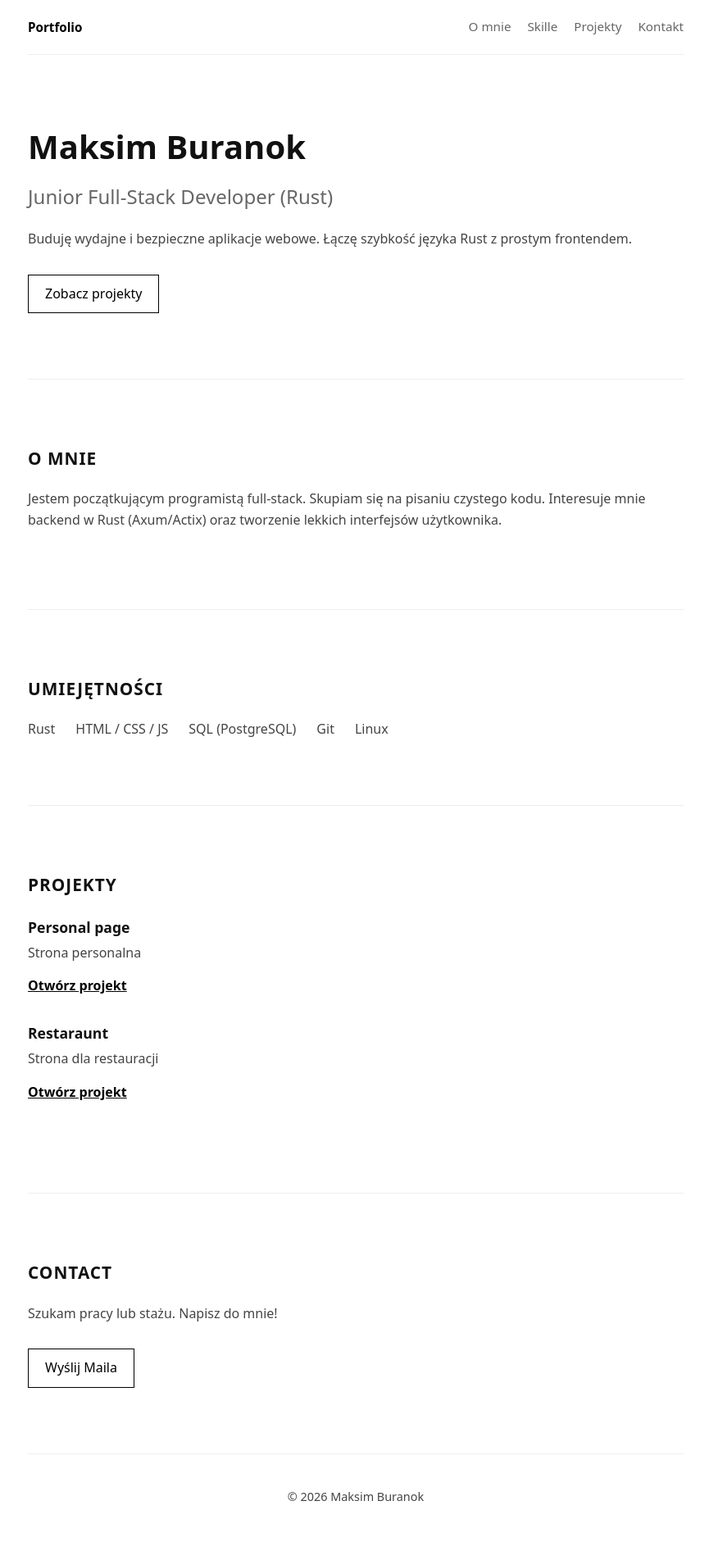
After one commit to dgmity/erasmus-projects, a PHP site: page / in a window 1280 px wide. The commit adds this page. Shown: the whole page at 82% size, without its empty margins (206-1071 px from the left). Run offline with PHP 8.4, Linux system fonts and the light colour scheme.

Commit message:
Add home page for every project

```diff
--- /dev/null
+++ b/index.html
@@ -0,0 +1,73 @@
+<!DOCTYPE html>
+<html lang="pl">
+<head>
+    <meta charset="UTF-8">
+    <meta name="viewport" content="width=device-width, initial-scale=1.0">
+    <title>Portfolio</title>
+    <link rel="stylesheet" href="style.css">
+</head>
+<body>
+
+    <div class="container">
+        <nav>
+            <a href="#" class="logo">Portfolio</a>
+            <ul class="nav-links">
+                <li><a href="#about">O mnie</a></li>
+                <li><a href="#skills">Skille</a></li>
+                <li><a href="#projects">Projekty</a></li>
+                <li><a href="#contact">Kontakt</a></li>
+            </ul>
+        </nav>
+
+        <section id="hero">
+            <h1>Maksim Buranok</h1>
+            <h2>Junior Full-Stack Developer (Rust)</h2>
+            <p>Buduję wydajne i bezpieczne aplikacje webowe. Łączę szybkość języka Rust z prostym frontendem.</p>
+            <a href="#projects" class="btn">Zobacz projekty</a>
+        </section>
+
+        <section id="about">
+            <h3>O mnie</h3>
+            <p>Jestem początkującym programistą full-stack. Skupiam się na pisaniu czystego kodu. Interesuje mnie backend w Rust (Axum/Actix) oraz tworzenie lekkich interfejsów użytkownika.</p>
+        </section>
+
+        <section id="skills">
+            <h3>Umiejętności</h3>
+            <ul class="skills-list">
+                <li>Rust</li>
+                <li>HTML / CSS / JS</li>
+                <li>SQL (PostgreSQL)</li>
+                <li>Git</li>
+                <li>Linux</li>
+            </ul>
+        </section>
+
+        <section id="projects">
+            <h3>Projekty</h3>
+
+            <div class="project-item">
+                <h4>Personal page</h4>
+                <p>Strona personalna</p>
+                <a href="/mypage/index.html" class="project-link">Otwórz projekt</a>
+            </div>
+
+            <div class="project-item">
+                <h4>Restaraunt</h4>
+                <p>Strona dla restauracji</p>
+                <a href="/restaurant/index.html" class="project-link">Otwórz projekt</a>
+            </div>
+        </section>
+
+        <section id="contact">
+            <h3>Contact</h3>
+            <p>Szukam pracy lub stażu. Napisz do mnie!</p>
+            <a href="mailto:mksbrnk@gmail.com" class="btn">Wyślij Maila</a>
+        </section>
+
+        <footer>
+            <p>&copy; 2026 Maksim Buranok</p>
+        </footer>
+    </div>
+
+</body>
+</html>
--- a/restaurant/style.css
+++ b/restaurant/style.css
@@ -82,7 +82,6 @@ main h3 {
     font-size: 22px;
     margin: 30px 0 15px 0;
     color: #2C2523;
-    border-left: 3px solid #6B1D2F;
     padding-left: 10px;
 }
 
--- /dev/null
+++ b/style.css
@@ -0,0 +1,127 @@
+* {
+    box-sizing: border-box;
+    margin: 0;
+    padding: 0;
+}
+
+html {
+    scroll-behavior: smooth;
+}
+
+body {
+    font-family: system-ui, sans-serif;
+    line-height: 1.6;
+    color: #111;
+    background: #fff;
+    padding: 0 20px;
+}
+
+.container {
+    max-width: 800px;
+    margin: 0 auto;
+}
+
+nav {
+    padding: 20px 0;
+    border-bottom: 1px solid #eee;
+    display: flex;
+    justify-content: space-between;
+    align-items: center;
+    flex-wrap: wrap;
+    gap: 15px;
+}
+
+nav a {
+    color: #666;
+    text-decoration: none;
+    font-size: 0.95rem;
+}
+
+nav a:hover, nav .logo {
+    color: #000;
+    font-weight: bold;
+}
+
+.nav-links {
+    display: flex;
+    gap: 20px;
+    list-style: none;
+}
+
+section {
+    padding: 80px 0;
+    border-bottom: 1px solid #eee;
+}
+
+h1 {
+    font-size: 2.5rem;
+    margin-bottom: 10px;
+}
+
+h2 {
+    font-size: 1.5rem;
+    color: #666;
+    font-weight: normal;
+    margin-bottom: 20px;
+}
+
+h3 {
+    font-size: 1.3rem;
+    margin-bottom: 20px;
+    text-transform: uppercase;
+    letter-spacing: 1px;
+}
+
+p {
+    color: #444;
+    margin-bottom: 15px;
+}
+
+.btn {
+    display: inline-block;
+    padding: 10px 20px;
+    border: 1px solid #000;
+    color: #000;
+    text-decoration: none;
+    margin-top: 15px;
+}
+
+.btn:hover {
+    background: #000;
+    color: #fff;
+}
+
+.skills-list {
+    display: flex;
+    flex-wrap: wrap;
+    gap: 25px;
+    list-style: none;
+}
+
+.skills-list li {
+    font-size: 1rem;
+    color: #444;
+    font-weight: 500;
+}
+
+.project-item {
+    margin-bottom: 30px;
+}
+
+.project-item h4 {
+    font-size: 1.1rem;
+    margin-bottom: 5px;
+}
+
+.project-link {
+    color: #000;
+    font-weight: bold;
+    text-decoration: underline;
+}
+
+footer {
+    padding: 40px 0;
+    text-align: center;
+    color: #888;
+    font-size: 0.9rem;
+}
```
